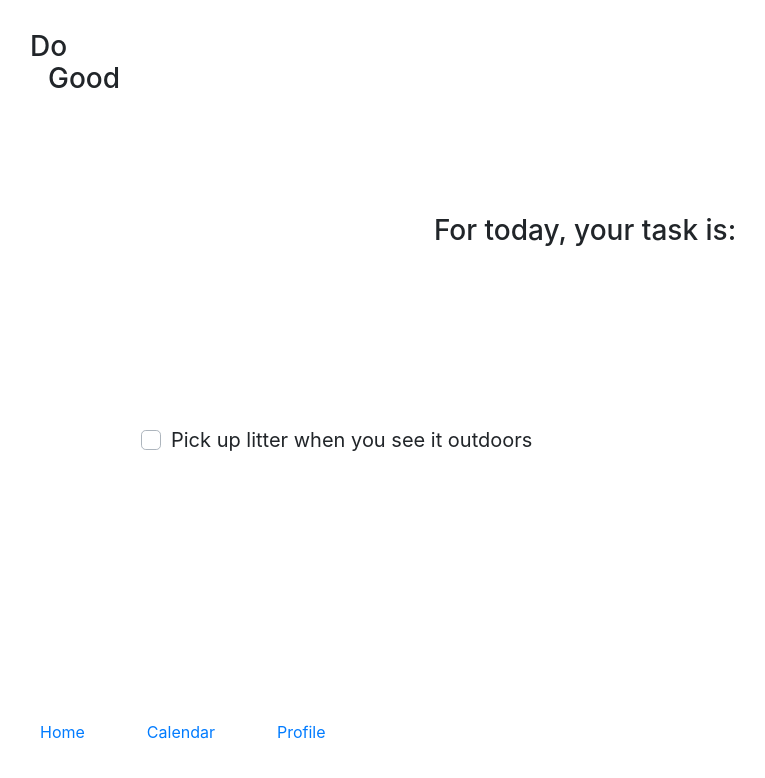
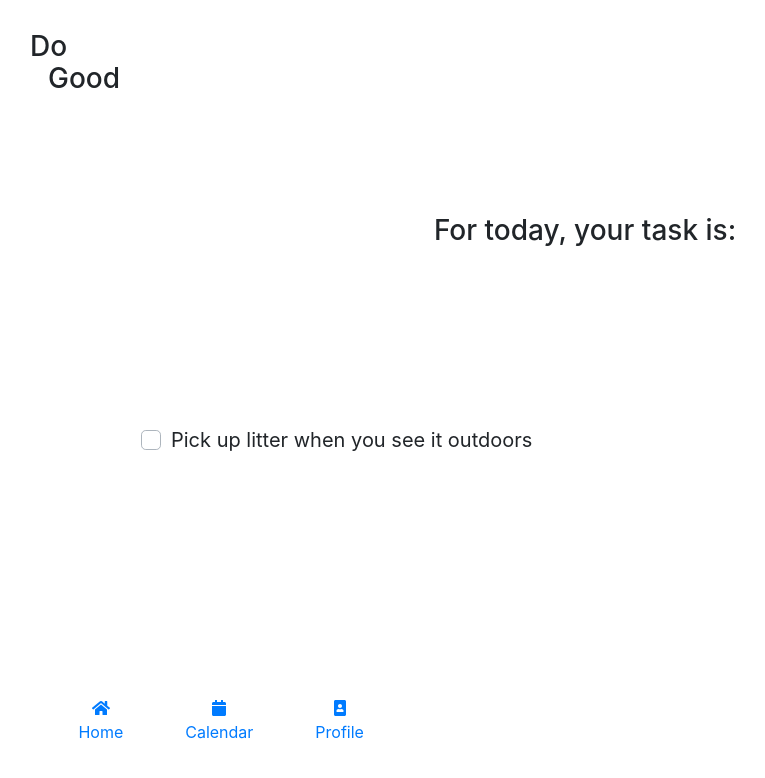
Before and after one commit to ItsAdel/dogood, a Vue app in the folder dogoodvue/: page /actsofkindness in a window 1280 px wide. Shown: the top 778 px of the page, without its empty margins (55-820 px from the left). Built offline with nearby package versions, Linux system fonts and the light colour scheme; what vue-resource would draw is missing.

Commit message:
Added footer icons

```diff
--- a/dogoodvue/package.json
+++ b/dogoodvue/package.json
@@ -8,6 +8,11 @@
     "lint": "vue-cli-service lint"
   },
   "dependencies": {
+    "@fortawesome/fontawesome-svg-core": "^1.2.27",
+    "@fortawesome/free-brands-svg-icons": "^5.12.1",
+    "@fortawesome/free-regular-svg-icons": "^5.12.1",
+    "@fortawesome/free-solid-svg-icons": "^5.12.1",
+    "@fortawesome/vue-fontawesome": "^0.1.9",
     "axios": "^0.19.2",
     "bootstrap": "^4.4.1",
     "bootstrap-vue": "^2.5.0",
--- a/dogoodvue/src/components/Footer.vue
+++ b/dogoodvue/src/components/Footer.vue
@@ -3,9 +3,9 @@
     <b-container class="do-footer">
       <b-row>
         <b-nav>
-        <b-col><b-nav-item to='/'>Home</b-nav-item></b-col>
-        <b-col><b-nav-item to='/cats'>Calendar</b-nav-item></b-col>
-        <b-col><b-nav-item>Profile</b-nav-item></b-col>
+        <b-col><b-nav-item to='/home'><font-awesome-icon :icon="['fas', 'home']" /><br>Home</b-nav-item></b-col>
+        <b-col><b-nav-item to='/calendar'><font-awesome-icon :icon="['fas', 'calendar']" /><br>Calendar</b-nav-item></b-col>
+        <b-col><b-nav-item><font-awesome-icon :icon="['fas', 'portrait']" /><br>Profile</b-nav-item></b-col>
         </b-nav>
       </b-row>
     </b-container>
@@ -22,7 +22,7 @@
 <style scoped>
   .do-footer {
     position: fixed;
-    left: 5%;
+    left: 8%;
     bottom: 6%;
     width: 100%;
     text-align: center;
--- a/dogoodvue/src/main.js
+++ b/dogoodvue/src/main.js
@@ -6,8 +6,16 @@ import App from './App.vue'
 import { routes } from './routes'
 import axios from 'axios'
 
+import { library } from '@fortawesome/fontawesome-svg-core'
+import { faHome, faCalendar, faPortrait } from '@fortawesome/free-solid-svg-icons'
+import { FontAwesomeIcon } from '@fortawesome/vue-fontawesome'
+
 import 'bootstrap/dist/css/bootstrap.css'
 import 'bootstrap-vue/dist/bootstrap-vue.css'
+
+library.add(faHome, faCalendar, faPortrait)
+
+Vue.component('font-awesome-icon', FontAwesomeIcon)
 
 axios.defaults.baseURL = 'https://dogood-64567.firebaseio.com/'
 
```
Also changed, not shown: 1 other file (tests, documents, lock files or other folders).
